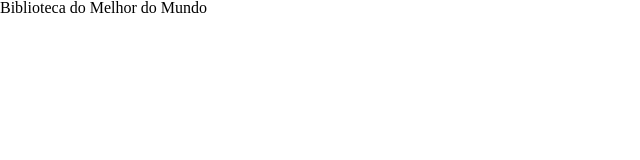
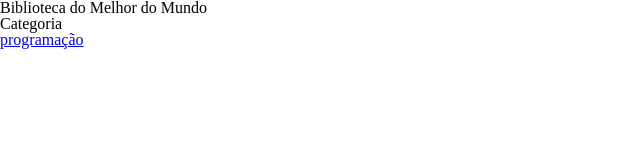
Before and after one commit to charmy-senpai/anara-2-c-2-trimestre, a plain HTML site: page index.html in a window 1280 px wide. Shown: the whole page, without its empty margins (0-640 px from the left). Drawn offline with Linux system fonts and the light colour scheme.

Commit message:
Add files via upload

```diff
--- a/index.html
+++ b/index.html
@@ -9,5 +9,29 @@
 </head>
 <body>
     <h1>Biblioteca do Melhor do Mundo</h1>
+    <header  class= "cabecalho">
+        <div class= "container">
+            <label for="menu">
+                <span class= "cabecalho__menu hamburguer__imagem">
+                    <ul class="lista-menu">
+                        <li class="lista-menu__titulo">Categoria</li>
+                         <li class="lista-menu__item">
+                         <a href="#" class="lista-menu__link">programação</a>
+                        </li>
+                    </ul>
+
+                </span>
+            </label>
+
+
+
+        </div>
+
+
+
+
+
+
+    </header>
 </body>
 </html>
```
